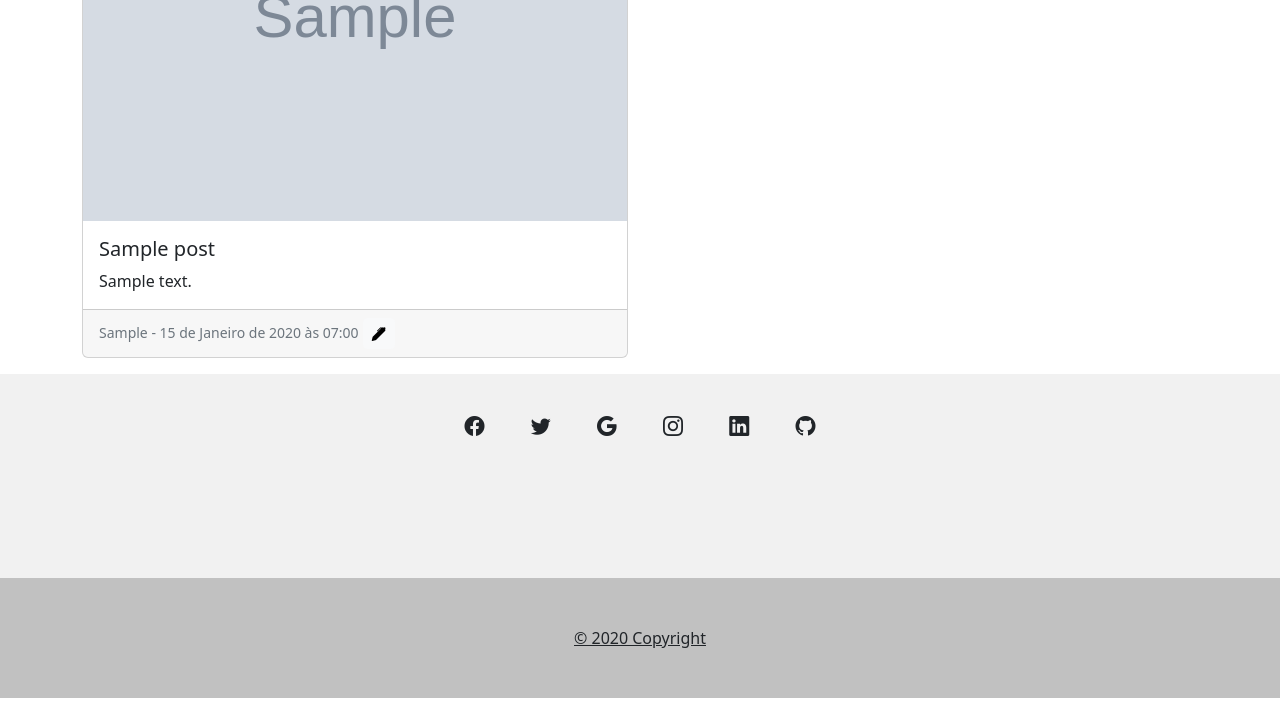
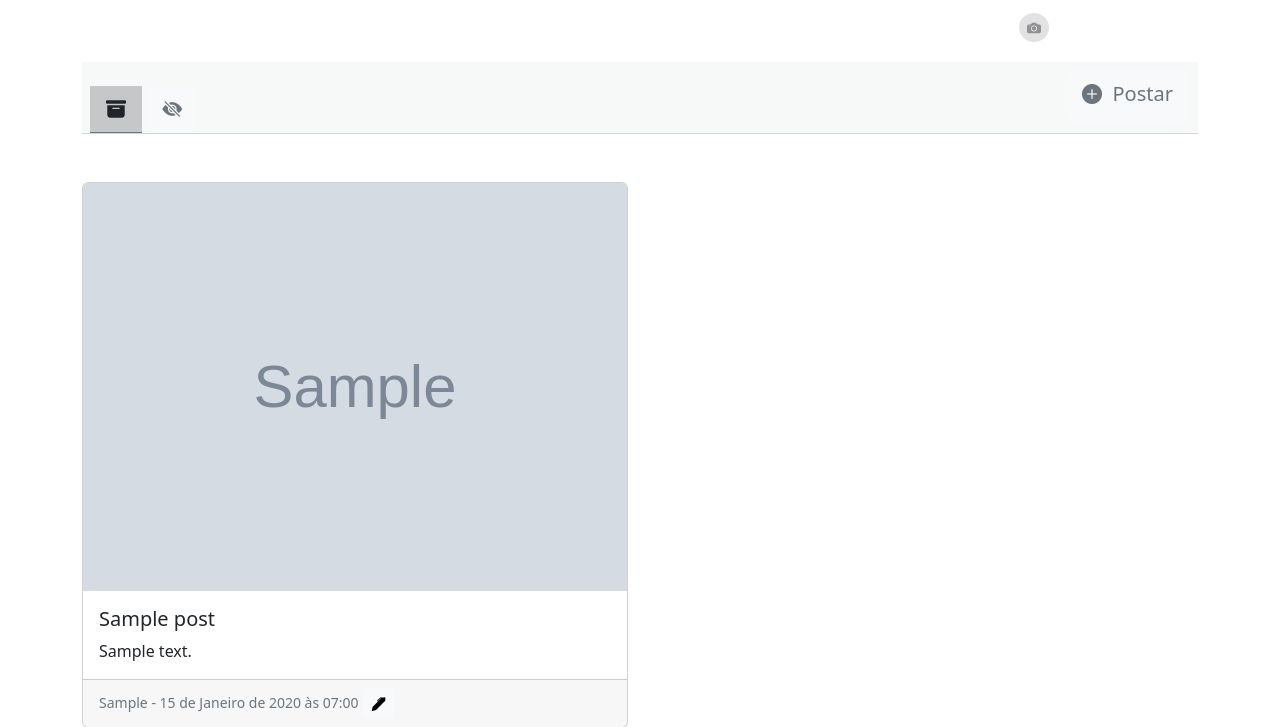
Before and after one commit to wbin01/webprofile, a Django app: a page that uses templates/partials/_dashboard_header.html in a window 1280 px wide. Shown: the part 601-1328 px from the top of the page. Before the commit the page ends 1299 px from the top, so only its background shows below. Run offline with Django 4.2, Linux system fonts and the light colour scheme; a user stored in the database is signed in; tables that the repository leaves empty hold one stand-in row (values such as "Sample post"); grey boxes marked "Sample" are stand-in pictures; some libraries are stand-ins or nearby versions.

Commit message:
Update profile layout

```diff
--- a/profiles/models.py
+++ b/profiles/models.py
@@ -6,7 +6,7 @@ from django_resized import ResizedImageField
 class Profile(models.Model):
     user = models.ForeignKey(User, on_delete=models.CASCADE)
     profile_image = ResizedImageField(
-        size=[100, 100], crop=['middle', 'center'],
+        size=[150, 150], crop=['middle', 'center'],
         upload_to='profile_image/%d/%m/%Y/', blank=True, null=True)
     cover_image = ResizedImageField(
         size=[1500, 300], crop=['middle', 'center'],
--- a/templates/index.html
+++ b/templates/index.html
@@ -12,7 +12,7 @@
     <div class="h4 p-2 mb-4 mt-5 bg-secondary text-secondary border-bottom border-secondary border-opacity-25 d-flex justify-content-between" style="--bs-bg-opacity: .05;">
         <p>&nbsp;</p>
         <a type="button" class="btn btn-light text-secondary btn-lg mt-2" href="{% url 'create' %}">
-            <i class="bi bi-plus-circle-fill"></i>&nbsp;&nbsp;Criar post
+            <i class="bi bi-plus-circle-fill"></i>&nbsp;&nbsp;Postar
         </a>
     </div>
     {% else %}
--- a/templates/partials/_dashboard_header.html
+++ b/templates/partials/_dashboard_header.html
@@ -12,8 +12,8 @@
             <div style="height: 100px;"></div>
             {% if user.is_authenticated and user.id == url_user.id %}
                 <!-- EDIT COVER -->
-                <button type="button" class="btn btn-outline-secondary btn-sm" data-bs-toggle="modal" data-bs-target="#staticBackdrop">
-                  <i class="bi bi-pen-fill"></i>
+                <button type="button" class="btn btn-light text-dark btn-sm active rounded-circle border-0 opacity-50" data-bs-toggle="modal" data-bs-target="#staticBackdrop">
+                  <i class="bi bi-camera-fill"></i>
                 </button>
 
                 <!-- MODAL -->
@@ -21,7 +21,7 @@
                   <div class="modal-dialog">
                     <div class="modal-content">
                       <div class="modal-header">
-                        <h5 class="modal-title" id="staticBackdropLabel">&nbsp;</h5>
+                        <h5 class="modal-title" id="staticBackdropLabel">Selecione a nova imagem de capa</h5>
                         <button type="button" class="btn-close" data-bs-dismiss="modal" aria-label="Close"></button>
                       </div>
                       <div class="modal-body">
@@ -29,7 +29,7 @@
                             <form action="{% url 'update_cover_image' %}" method="post" enctype="multipart/form-data">
                               {% csrf_token %}
                               <div class="mb-5">
-                                <label for="cover_image" class="form-label mb-3">Selecione a nova imagem de capa</label>
+                                <label for="cover_image" class="form-label mb-3">(1500x300)</label>
                                 <input type="file" class="form-control" id="cover_image" name="cover_image" required>
                               </div>
                               <button type="submit" class="btn btn-dark">Atualizar</button>
@@ -43,21 +43,40 @@
 
             {% endif %}
         </div>
+    </div>
 
-        <div class="float-end mx-3 text-center">
-            <span class="text-light">{{ url_user.first_name }}</span>
+</div>
+
+<!-- Midle -->
+<div class="d-flex justify-content-between">
+    <div>&nbsp;</div>
+    <div>&nbsp;</div>
+    <div style="position: relative;">
+        <!-- Name -->
+        <h3 class="text-truncate" style="position: absolute; max-width: 200px; right: 170px;">{{ url_user.first_name }}</h3>
+        <!-- /Name -->
+
+        <!-- Profile image -->
         {% if user_profile and 'profile_image/' in user_profile.profile_image.url %}
-            <img class="rounded-circle" src="{{ user_profile.profile_image.url }}" alt="">
+        <img class="rounded-circle" src="{{ user_profile.profile_image.url }}" alt="" style="position: absolute; top: -75px; left: -160px; border: 5px solid #FFFFFF;">
         {% else %}
         <img class="rounded-circle" src="{% static 'webprofile/media/profile-default.svg' %}" alt="">
         {% endif %}
+        <!-- /Profile image -->
+    </div>
+</div>
 
+
+<div class="d-flex justify-content-between">
+    <div>&nbsp;</div>
+    <div>&nbsp;</div>
+    <div>
         {% if user.is_authenticated and user.id == url_user.id %}
         <div class="p-1">
 
             <!-- EDIT PROFILE IMAGE -->
-                <button type="button" class="btn btn-outline-secondary btn-sm" data-bs-toggle="modal" data-bs-target="#staticBackdrop2">
-                  <i class="bi bi-pen-fill"></i>
+            <button type="button" class="btn btn-light text-dark btn-sm active rounded-circle border-0 opacity-50" data-bs-toggle="modal" data-bs-target="#staticBackdrop2" style="margin-top: 10px; margin-right: 145px;">
+              <i class="bi bi-camera-fill"></i>
             </button>
 
             <!-- MODAL -->
@@ -65,7 +84,7 @@
               <div class="modal-dialog">
                 <div class="modal-content">
                   <div class="modal-header">
-                        <h5 class="modal-title" id="staticBackdropLabel2">&nbsp;</h5>
+                    <h5 class="modal-title" id="staticBackdropLabel2">Selecione a nova imagem de perfil</h5>
                     <button type="button" class="btn-close" data-bs-dismiss="modal" aria-label="Close"></button>
                   </div>
                   <div class="modal-body">
@@ -73,7 +92,7 @@
                         <form action="{% url 'update_profile_image' %}" method="post" enctype="multipart/form-data">
                           {% csrf_token %}
                           <div class="mb-5">
-                                <label for="profile_image" class="form-label mb-3">Selecione a nova imagem de perfil</label>
+                            <label for="profile_image" class="form-label mb-3">(150x150)</label>
                             <input type="file" class="form-control" id="profile_image" name="profile_image" required>
                           </div>
                           <button type="submit" class="btn btn-dark">Atualizar</button>
@@ -91,35 +110,34 @@
     </div>
 
 </div>
-
-</div>
+<!-- /Midle -->
 
 {% if user.is_authenticated and user.id == url_user.id %}
-<div class="h4 pb-2 pt-2 px-2 mb-4 bg-secondary text-secondary border-bottom border-secondary border-opacity-25 d-flex justify-content-between" style="--bs-bg-opacity: .05;">
+<div class="px-2 mb-4 mt-3 bg-secondary text-secondary border-bottom border-secondary border-opacity-25 d-flex justify-content-between" style="--bs-bg-opacity: .05;">
   <div>
   {% if url_context == 'dashboard' %}
-    <a type="button" class="btn btn-light text-dark btn-lg active" href="{% url 'dashboard' user.username %}">
+    <a type="button" class="btn btn-light text-dark btn-lg active mt-4 border-0 border-bottom border-secondary rounded-0" href="{% url 'dashboard' user.username %}">
         <i class="bi bi-archive-fill"></i>
     </a>
     {% else %}
-    <a type="button" class="btn btn-light text-secondary btn-lg" href="{% url 'dashboard' user.username %}">
+    <a type="button" class="btn btn-light text-secondary btn-lg mt-4 border-0 rounded-0" href="{% url 'dashboard' user.username %}">
         <i class="bi bi-archive-fill"></i>
     </a>
   {% endif %}
 
   {% if url_context == 'dashboard_draft' %}
-    <a type="button" class="btn btn-light text-dark btn-lg active" href="{% url 'dashboard_draft' user.username %}">
+    <a type="button" class="btn btn-light text-dark btn-lg active mt-4 border-0 border-bottom border-secondary rounded-0" href="{% url 'dashboard_draft' user.username %}">
         <i class="bi bi-eye-slash-fill"></i>
     </a>
   {% else %}
-    <a type="button" class="btn btn-light text-secondary btn-lg" href="{% url 'dashboard_draft' user.username %}">
+    <a type="button" class="btn btn-light text-secondary btn-lg mt-4 border-0 rounded-0" href="{% url 'dashboard_draft' user.username %}">
         <i class="bi bi-eye-slash-fill"></i>
     </a>
   {% endif %}
   </div>
 
-  <a type="button" class="btn btn-light text-secondary btn-lg" href="{% url 'create' %}">
-        <i class="bi bi-plus-circle-fill"></i>&nbsp;&nbsp;Criar post
+  <a type="button" class="btn btn-light text-secondary btn-lg my-2" href="{% url 'create' %}">
+    <i class="bi bi-plus-circle-fill"></i>&nbsp;&nbsp;Postar
   </a>
 </div>
 {% endif %}
```
Also changed, not shown: profiles/migrations/0011_alter_profile_profile_image.py (added). Lines whose indentation alone changed are shown as unchanged.
